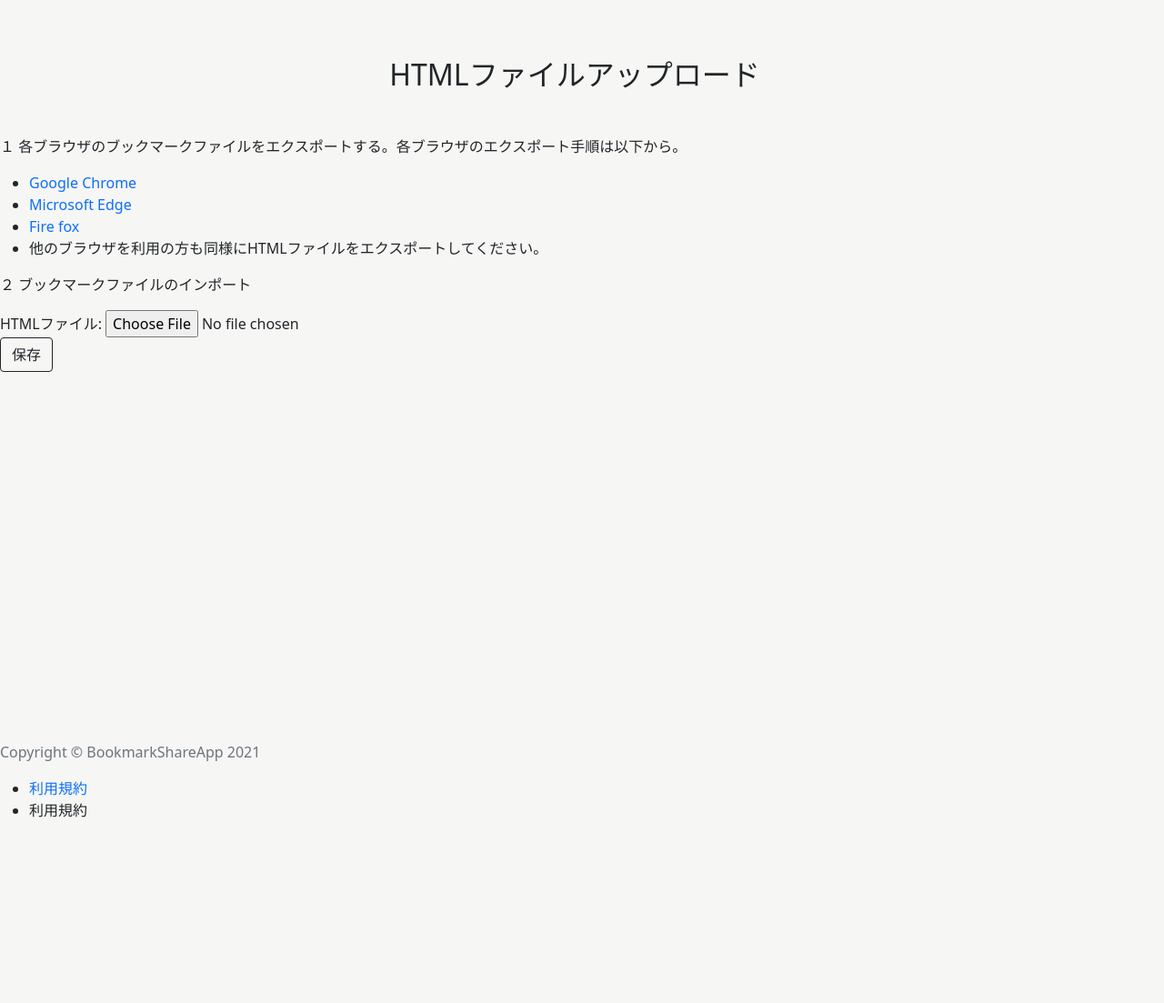
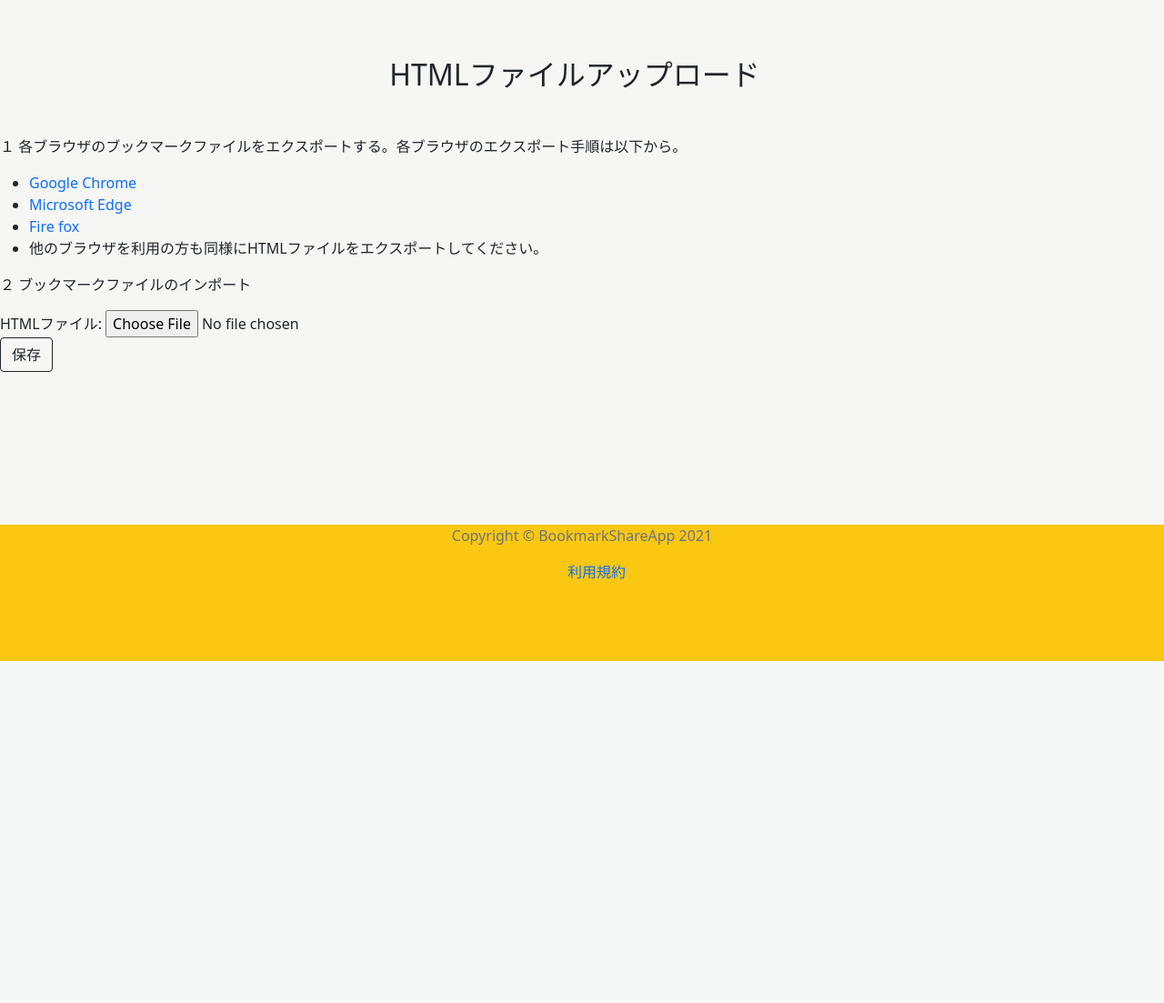
Before and after one commit to manasan-iTL/ochiba-backend, a Django app: page /file-upload/ in a window 1280 px wide. Shown: the part 73-1176 px from the top of the page at 91% size. After the commit the page ends 800 px from the top, so only its background shows below. Run offline with Django 3.2, Linux system fonts and the light colour scheme; the visitor is signed in with stand-in values (Sample User, id 1); some libraries are stand-ins or nearby versions; some web fonts are replaced.

Commit message:
[fix] footerを修正

```diff
--- a/static/css/sticky-footer.css
+++ b/static/css/sticky-footer.css
@@ -12,7 +12,7 @@ body {
   position: absolute;
   bottom: 0;
   width: 100%;
-  line-height: 200px;
-  height: 200px;
+  /* line-height: 200px; */
+  min-height: 150px;
   background-color: rgb(250, 199, 17);
 }
--- a/templates/base.html
+++ b/templates/base.html
@@ -5,7 +5,7 @@
 {% endblock %}
 
 {% block body %}
-    <div class="new-container my-3" style="min-height: 100vh;">
+    <div class="new-container my-3" style="min-height: 100%;">
         <aside class="left-aside" >
             {% block left_aside %}
             {% endblock %}
@@ -22,11 +22,10 @@
         </aside>
     </div>
 
-    <footer class="mt-3">
+    <footer class="footer">
         <p class="text-muted">Copyright &copy; BookmarkShareApp 2021</p>
-        <ul>
+        <ul style="list-style: none;">
             <li><a href="{% url 'terms' %}">利用規約</a></li>
-            <li>利用規約</li>
         </ul>
     </footer>
 {% endblock %}
--- a/templates/base_login.html
+++ b/templates/base_login.html
@@ -14,6 +14,9 @@
 
     <footer class="footer">
         <p class="text-muted">Copyright &copy; BookmarkShareApp 2021</p>
+        <ul style="list-style: none;">
+            <li><a href="{% url 'terms' %}">利用規約</a></li>
+        </ul>
     </footer>
 {% endblock %}
 {% block add_js %}
```
